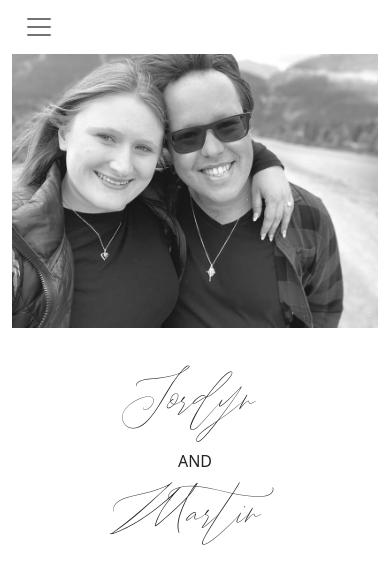
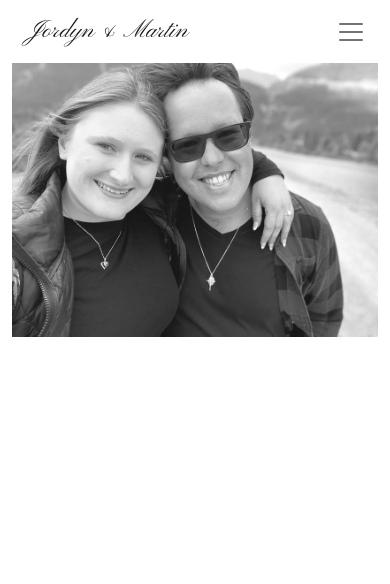
Before and after one commit to jordynandmartin/ourwedding, an Angular app: page /home in a window 390 px wide. Shown: the top 584 px of the page. Built offline with nearby package versions, Linux system fonts and the light colour scheme.

Commit message:
Changed statement font

```diff
--- a/src/app/home/home.component.html
+++ b/src/app/home/home.component.html
@@ -1,16 +1,14 @@
 
     <div class ="container">
-        <div class="row">
-            <div class="col-12 pb-md-3">
-                <app-navigation></app-navigation>
-            </div>
-            <div class="col-12 pb-md-5">
-                <img src="../../assets/intro-image.jpg" class="img-fluid w-100" alt="Rebecca and Fasih">
-            </div>
-            <div class="col-12 text-center order-md-first pt-5 pb-3">
+            <div class="row text-center pt-5 pb-3 d-none d-md-block">
                 <h1 class="display-2 fancy-text">Jordyn</h1>
                 <p class="pt-3">AND</p>
                 <h1 class="display-2 fancy-text">Martin</h1>
             </div>
-        </div>
+            <div class="row pb-md-3">
+                <app-navigation></app-navigation>
+            </div>
+            <div class="row pb-md-5">
+                <img src="../../assets/intro-image.jpg" class="img-fluid w-100" alt="Jordyn and Martin">
+            </div>
     </div>
--- a/src/app/navigation/navigation.component.html
+++ b/src/app/navigation/navigation.component.html
@@ -1,4 +1,5 @@
 <nav class="navbar navbar-expand-md navbar-light bg-white">
+      <div class="navbar-brand fancy-text d-block d-md-none px-3 fs-2">Jordyn & Martin</div>
       <button class="navbar-toggler" type="button" data-toggle="collapse" data-target="#navbarNav">
         <span class="navbar-toggler-icon"></span>
       </button>
--- a/src/app/rsvp/rsvp.component.html
+++ b/src/app/rsvp/rsvp.component.html
@@ -1,20 +1,16 @@
-<div class="container d-none d-md-block">
-	<div class ="row text-center pt-5 pb-3">
+<div class="container">
+	<div *ngIf="!(rsvpSubmitted || errorOccured || loading)">
+		<div class ="d-none d-md-block row text-center pt-5 pb-3">
 			<div class="col">
 				<h1 class="display-4 d-inline fancy-text">Jordyn</h1>
 				<p class="d-inline px-2">&</p>
 				<h1 class="display-4 d-inline fancy-text">Martin</h1>
 			</div>
 		</div>
+		<div class="row">
+			<app-navigation></app-navigation>
 		</div>
-<app-navigation></app-navigation>
-
-<div *ngIf="!(rsvpSubmitted || errorOccured || loading)" class="container-fluid">
 		<div class="row align-items-center justify-content-center">
-		<!--<div class="col-12 py-5 text-center">
-			<h1 class="display-3">RSVP</h1>
-			<h2 class="display-7 fancy-text">we thank you in advance</h2>
-		</div>-->
 			<div class="col-lg-6 col-md-6 col-8 py-4">
 				<form [formGroup]= "rsvpForm" (ngSubmit)="submit()">
 					<div class="form-group py-2">
@@ -29,6 +25,7 @@
 					</div>
 					<button type="submit" class="btn btn-outline-dark w-100">SUBMIT</button>
 				</form>
+			</div>
 		</div>
 	</div>
 </div>
--- a/src/styles.scss
+++ b/src/styles.scss
@@ -25,11 +25,12 @@ $navbar-toggler-focus-width: 0;
 $table-th-font-weight: normal;
 
 $link-hover-color: $blush-pink;
-$navbar-light-hover-color: $blush-pink;
-$navbar-light-active-color: $blush-pink;
-$btn-primary-hover-color: $blush-pink;
+//$navbar-light-hover-color: $blush-pink;
+//$navbar-light-active-color: $blush-pink;
+//$btn-primary-hover-color: $blush-pink;
 
 @import "~bootstrap/scss/bootstrap";
+@import url('https://fonts.googleapis.com/css2?family=Pinyon+Script&display=swap');
 
 @font-face {
   font-family: 'John Davidson Regular';
@@ -37,5 +38,7 @@ $btn-primary-hover-color: $blush-pink;
 }
 
 .fancy-text{
-  font-family: 'John Davidson Regular';
+  //font-family: 'John Davidson Regular';
+  font-family: 'Pinyon Script', cursive;
+  font-weight: lighter;
 }
```
Lines whose indentation alone changed are shown as unchanged.
